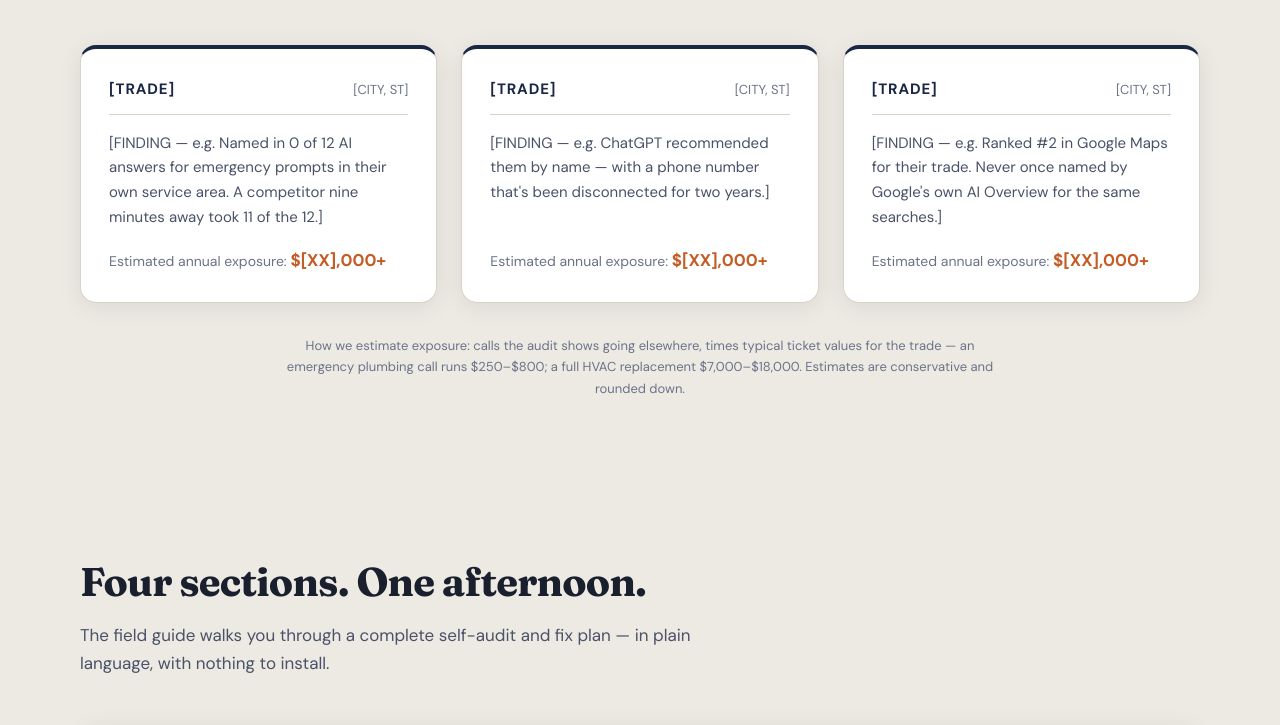
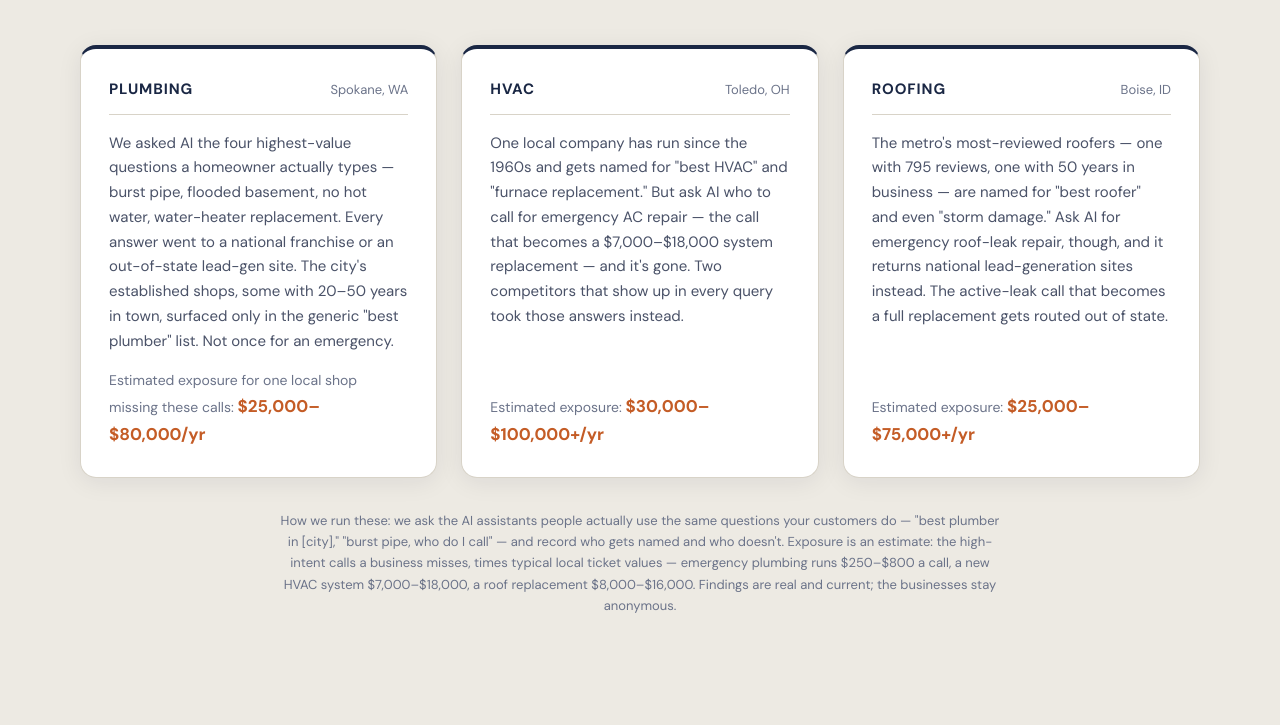
Before and after one commit to coltoncjashenfelter-design/asktobooked, a plain HTML site: page index.html in a window 1280 px wide. Shown: the part 1676-2401 px from the top of the page. Drawn offline with Linux system fonts and the light colour scheme.

Commit message:
Add files via upload

```diff
--- a/index.html
+++ b/index.html
@@ -236,45 +236,40 @@
           <h2>We've already run this audit. Here's what it finds.</h2>
           <p>Anonymized findings from audits run on real businesses in cities around the country. Names withheld — the gaps are the point.</p>
         </header>
-        <!--
-          AUDIT CARDS — REPLACE BRACKETS WITH REAL RUN DATA BEFORE PUBLISHING.
-          Each card = one real audit. Keep findings specific: platform, prompt type,
-          how many answers named them vs. the competitor.
-        -->
         <div class="audit-grid">
           <article class="audit-card">
             <header class="audit-card-head">
-              <span class="audit-trade">[TRADE]</span>
-              <span class="audit-city">[CITY, ST]</span>
+              <span class="audit-trade">Plumbing</span>
+              <span class="audit-city">Spokane, WA</span>
             </header>
             <p class="audit-finding">
-              [FINDING — e.g. Named in 0 of 12 AI answers for emergency prompts in their own service area. A competitor nine minutes away took 11 of the 12.]
+              We asked AI the four highest-value questions a homeowner actually types — burst pipe, flooded basement, no hot water, water-heater replacement. Every answer went to a national franchise or an out-of-state lead-gen site. The city's established shops, some with 20–50 years in town, surfaced only in the generic "best plumber" list. Not once for an emergency.
             </p>
-            <p class="audit-cost">Estimated annual exposure: <strong>$[XX],000+</strong></p>
+            <p class="audit-cost">Estimated exposure for one local shop missing these calls: <strong>$25,000–$80,000/yr</strong></p>
           </article>
           <article class="audit-card">
             <header class="audit-card-head">
-              <span class="audit-trade">[TRADE]</span>
-              <span class="audit-city">[CITY, ST]</span>
+              <span class="audit-trade">HVAC</span>
+              <span class="audit-city">Toledo, OH</span>
             </header>
             <p class="audit-finding">
-              [FINDING — e.g. ChatGPT recommended them by name — with a phone number that's been disconnected for two years.]
+              One local company has run since the 1960s and gets named for "best HVAC" and "furnace replacement." But ask AI who to call for emergency AC repair — the call that becomes a $7,000–$18,000 system replacement — and it's gone. Two competitors that show up in every query took those answers instead.
             </p>
-            <p class="audit-cost">Estimated annual exposure: <strong>$[XX],000+</strong></p>
+            <p class="audit-cost">Estimated exposure: <strong>$30,000–$100,000+/yr</strong></p>
           </article>
           <article class="audit-card">
             <header class="audit-card-head">
-              <span class="audit-trade">[TRADE]</span>
-              <span class="audit-city">[CITY, ST]</span>
+              <span class="audit-trade">Roofing</span>
+              <span class="audit-city">Boise, ID</span>
             </header>
             <p class="audit-finding">
-              [FINDING — e.g. Ranked #2 in Google Maps for their trade. Never once named by Google's own AI Overview for the same searches.]
+              The metro's most-reviewed roofers — one with 795 reviews, one with 50 years in business — are named for "best roofer" and even "storm damage." Ask AI for emergency roof-leak repair, though, and it returns national lead-generation sites instead. The active-leak call that becomes a full replacement gets routed out of state.
             </p>
-            <p class="audit-cost">Estimated annual exposure: <strong>$[XX],000+</strong></p>
+            <p class="audit-cost">Estimated exposure: <strong>$25,000–$75,000+/yr</strong></p>
           </article>
         </div>
         <p class="audit-method">
-          How we estimate exposure: calls the audit shows going elsewhere, times typical ticket values for the trade — an emergency plumbing call runs $250–$800; a full HVAC replacement $7,000–$18,000. Estimates are conservative and rounded down.
+          How we run these: we ask the AI assistants people actually use the same questions your customers do — "best plumber in [city]," "burst pipe, who do I call" — and record who gets named and who doesn't. Exposure is an estimate: the high-intent calls a business misses, times typical local ticket values — emergency plumbing runs $250–$800 a call, a new HVAC system $7,000–$18,000, a roof replacement $8,000–$16,000. Findings are real and current; the businesses stay anonymous.
         </p>
       </div>
     </section>
@@ -421,7 +416,7 @@
           </ul>
           <p class="purchase-price">
             <span class="price-amount">$29.99</span>
-            <span class="price-note">One-time purchase · Instant delivery · 30-day money-back guarantee</span>
+            <span class="price-note">One-time purchase · Delivered by email · 30-day money-back guarantee</span>
           </p>
         </div>
         <div class="purchase-form-wrap">
@@ -435,7 +430,7 @@
 
           <p class="embed-placeholder">
             Secure checkout through Stripe and Link.<br>
-            One-time payment · Instant PDF delivery
+            One-time payment · PDF delivered by email
           </p>
           <p class="guarantee-note">
             <strong>30-day guarantee:</strong> work through the guide, and if you don't feel it was worth it, email us for a full refund. No forms, no hoops.
--- a/styles.css
+++ b/styles.css
@@ -654,13 +654,6 @@ p {
   line-height: 1.6;
 }
 
-.embed-placeholder code {
-  font-size: 0.8125rem;
-  background: var(--color-bg-alt);
-  padding: 0.15rem 0.4rem;
-  border-radius: 4px;
-}
-
 /* Consulting */
 .consulting {
   padding: 5rem 0;
@@ -927,7 +920,7 @@ p {
   margin-top: 1rem;
   padding: 0.875rem 1rem;
   background: #e8f3ec;
-  border-radius: var(--radius-sm, 8px);
+  border-radius: var(--radius);
   color: var(--color-success);
   font-size: 0.875rem;
   line-height: 1.5;
```
Also changed, not shown: thank-you-7f3c9d.html (+4 -15 lines).
